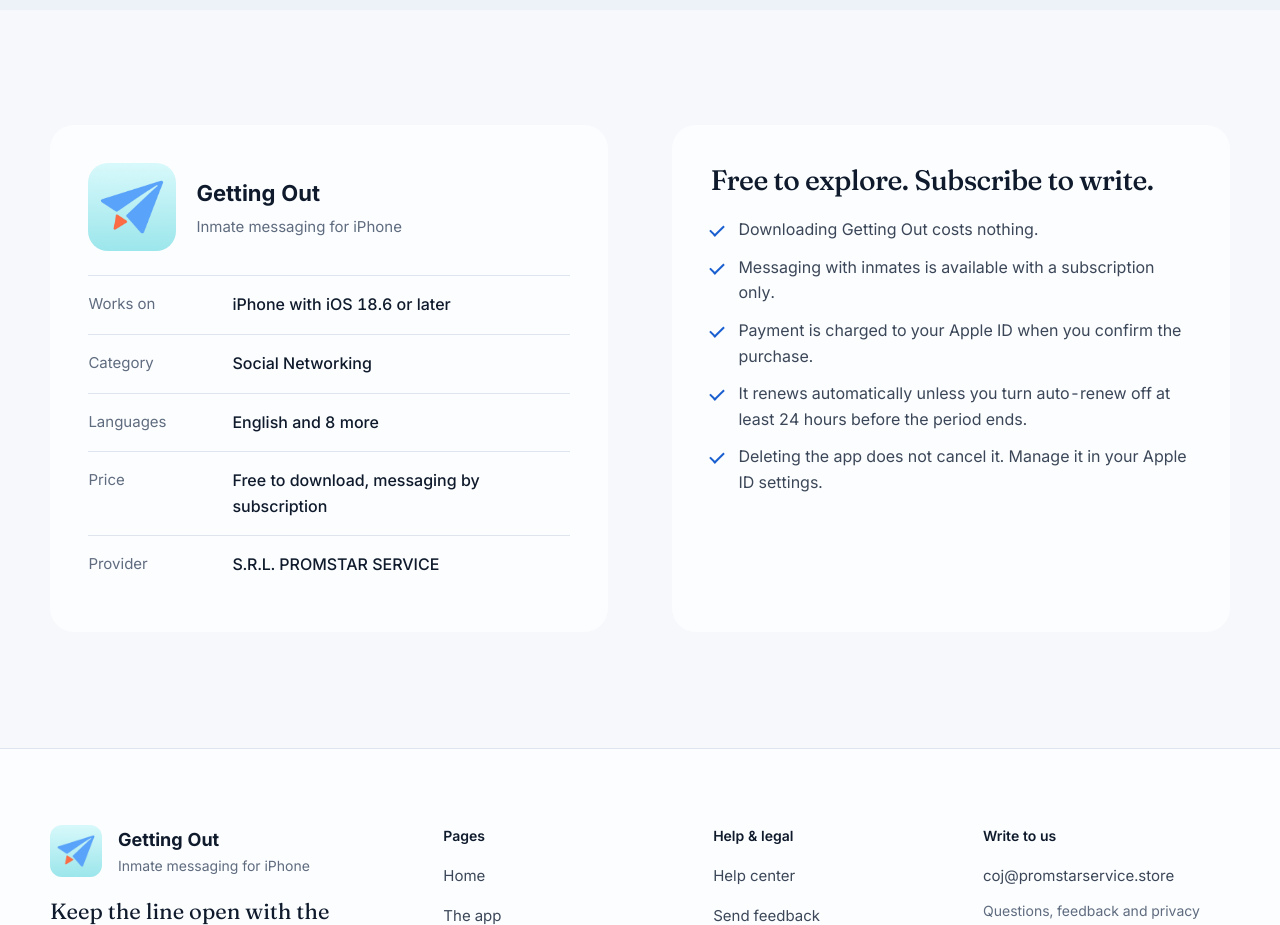
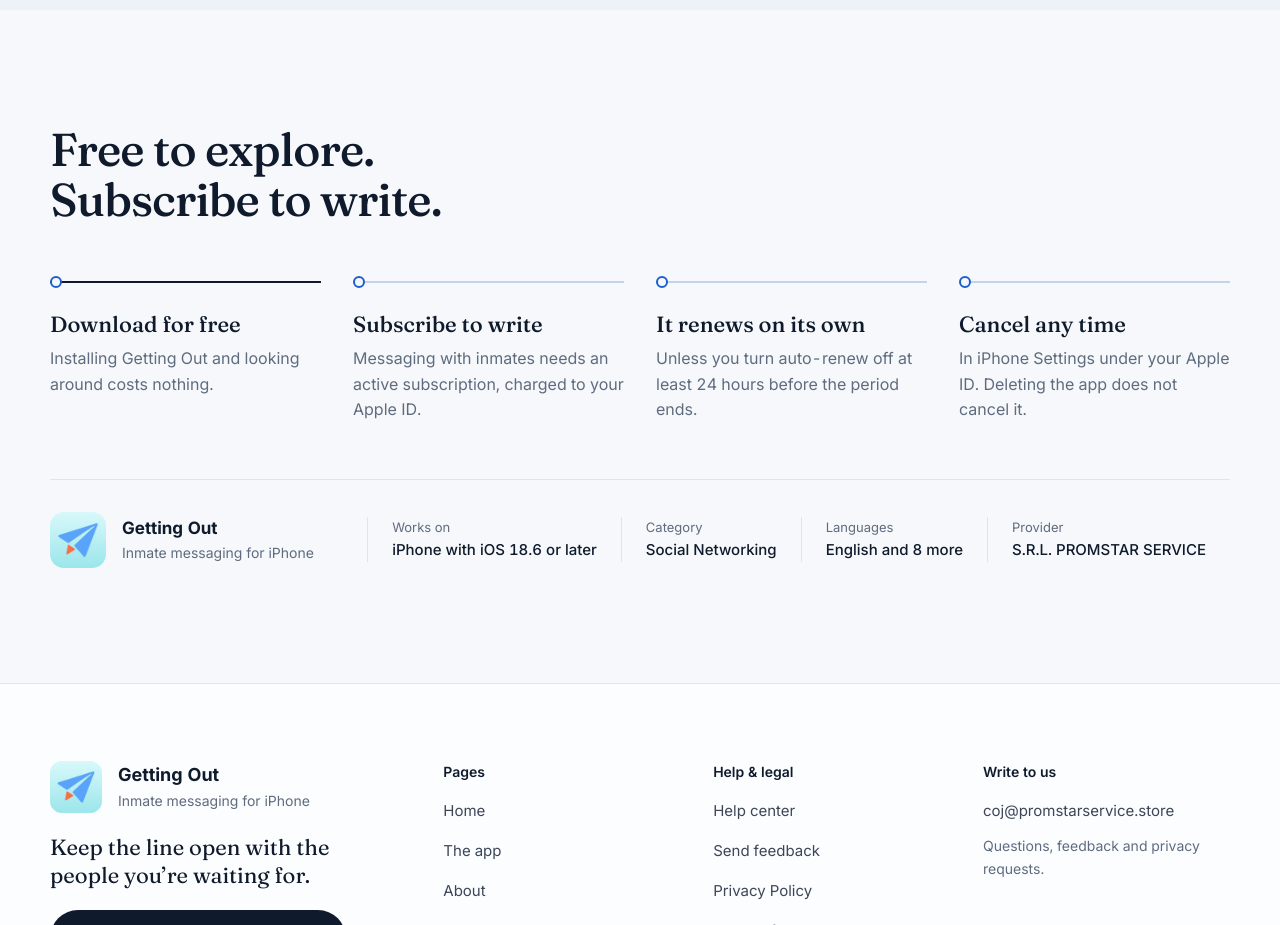
Before and after one commit to norin-web/GTLO2, a React (Vite) app: page /app in a window 1280 px wide. Shown: the part 1300-2225 px from the top of the page. Built offline with nearby package versions, Linux system fonts and the light colour scheme.

Commit message:
Replace the twin cards on App with billing steps and a store strip

```diff
--- a/src/app/content/site.ts
+++ b/src/app/content/site.ts
@@ -125,6 +125,14 @@ export const specs: [string, string][] = [
   ["Provider", site.operator],
 ];
 
+// App page: how paying works, in the order it happens (App Store listing + Terms §10)
+export const billing = [
+  { title: "Download for free", text: `Installing ${site.brand} and looking around costs nothing.` },
+  { title: "Subscribe to write", text: "Messaging with inmates needs an active subscription, charged to your Apple ID." },
+  { title: "It renews on its own", text: "Unless you turn auto-renew off at least 24 hours before the period ends." },
+  { title: "Cancel any time", text: "In iPhone Settings under your Apple ID. Deleting the app does not cancel it." },
+];
+
 export const values = [
   { title: "Plain over clever", text: "Every screen does one job. If a step needs explaining, we redesign the step." },
   { title: "Straight about limits", text: "We say up front what depends on the facility, what costs money and what the AI can’t promise." },
--- a/src/app/pages/OurApp.tsx
+++ b/src/app/pages/OurApp.tsx
@@ -1,6 +1,6 @@
 import { useRef } from "react";
 import { ChevronLeft, ChevronRight } from "lucide-react";
-import { app, site, specs, tour } from "../content/site";
+import { app, billing, site, specs, tour } from "../content/site";
 import { img } from "../utils/img";
 import Btn from "../components/Btn";
 
@@ -44,19 +44,28 @@ export default function OurApp() {
         </div>
       </section>
 
-      {/* Store facts + subscription */}
+      {/* How paying works, as the four things that actually happen, then the store facts in one strip */}
       <section className="section">
-        <div className="container facts">
-          <div className="storecard">
-            <div className="storecard__head">
-              <img src={img("/images/app-icon.png")} alt="" width={88} height={88} />
+        <div className="container billing">
+          <h2 className="h2 billing__title">Free to explore. Subscribe to write.</h2>
+          <ol className="billing__steps">
+            {billing.map((b) => (
+              <li key={b.title}>
+                <h3>{b.title}</h3>
+                <p>{b.text}</p>
+              </li>
+            ))}
+          </ol>
+          <div className="storestrip">
+            <div className="storestrip__id">
+              <img src={img("/images/app-icon.png")} alt="" width={56} height={56} />
               <div>
                 <b>{site.brand}</b>
                 <span>{site.category}</span>
               </div>
             </div>
-            <dl className="specs">
-              {specs.map(([k, v]) => (
+            <dl className="storestrip__specs">
+              {specs.filter(([k]) => k !== "Price").map(([k, v]) => (
                 <div key={k}>
                   <dt>{k}</dt>
                   <dd>{v}</dd>
@@ -64,16 +73,6 @@ export default function OurApp() {
               ))}
             </dl>
           </div>
-          <div className="sub">
-            <h2 className="h3">Free to explore. Subscribe to write.</h2>
-            <ul className="sub__list">
-              <li>Downloading {site.brand} costs nothing.</li>
-              <li>Messaging with inmates is available with a subscription only.</li>
-              <li>Payment is charged to your Apple ID when you confirm the purchase.</li>
-              <li>It renews automatically unless you turn auto-renew off at least 24 hours before the period ends.</li>
-              <li>Deleting the app does not cancel it. Manage it in your Apple ID settings.</li>
-            </ul>
-          </div>
         </div>
       </section>
     </>
--- a/src/styles/index.css
+++ b/src/styles/index.css
@@ -265,24 +265,34 @@ ul, ol { padding: 0; list-style: none; }
   .shelf__item { width: 210px; }
 }
 
-/* ── Store facts + subscription ───────────────────────────── */
-.facts { display: grid; grid-template-columns: minmax(0, 1fr) minmax(0, 1fr); gap: var(--col-gap); }
-.storecard, .sub { background: var(--surface); border-radius: var(--r-card); padding: clamp(28px, 3vw, 40px); }
-.storecard__head { display: flex; gap: 20px; align-items: center; padding-bottom: 24px; border-bottom: 1px solid var(--line); }
-.storecard__head img { border-radius: 20px; }
-.storecard__head div { display: grid; gap: 4px; }
-.storecard__head b { font-size: 22px; color: var(--ink); }
-.storecard__head span { color: var(--muted); font-size: 15px; }
-.specs { display: grid; }
-.specs div { display: grid; grid-template-columns: 128px minmax(0, 1fr); gap: 16px; padding: 16px 0; border-bottom: 1px solid var(--line); }
-.specs div:last-child { border-bottom: 0; }
-.specs dt { color: var(--muted); font-size: 15px; }
-.specs dd { color: var(--ink); font-weight: 500; }
-.sub { display: grid; gap: 20px; align-content: start; }
-.sub__list { display: grid; gap: 12px; }
-.sub__list li { position: relative; padding-left: 28px; }
-.sub__list li::before { content: ""; position: absolute; left: 0; top: 0.5em; width: 14px; height: 8px; border-left: 2px solid var(--blue-ink); border-bottom: 2px solid var(--blue-ink); transform: rotate(-45deg); }
-@media (max-width: 900px) { .facts { grid-template-columns: minmax(0, 1fr); } .specs div { grid-template-columns: 108px minmax(0, 1fr); } }
+/* ── Billing steps + store strip ──────────────────────── */
+.billing { display: grid; gap: clamp(40px, 5vw, 56px); }
+.billing__title { max-width: 14em; }
+.billing__steps { display: grid; grid-template-columns: repeat(4, minmax(0, 1fr)); gap: 0 32px; }
+.billing__steps li { position: relative; padding-top: 28px; border-top: 2px solid var(--line-strong); }
+.billing__steps li:first-child { border-top-color: var(--ink); }
+.billing__steps li::before { content: ""; position: absolute; left: 0; top: -7px; width: 12px; height: 12px; border-radius: 50%; background: var(--bg); border: 2px solid var(--blue-ink); }
+.billing__steps h3 { font-family: var(--serif); font-weight: 500; font-size: 22px; line-height: 1.25; color: var(--ink); margin-bottom: 8px; }
+.billing__steps p { color: var(--muted); max-width: 22em; }
+.storestrip { display: flex; align-items: center; gap: 24px 40px; flex-wrap: wrap; padding-top: 32px; border-top: 1px solid var(--line); }
+.storestrip__id { display: flex; align-items: center; gap: 16px; }
+.storestrip__id img { border-radius: 14px; }
+.storestrip__id div { display: grid; }
+.storestrip__id b { color: var(--ink); font-size: 17px; }
+.storestrip__id span { color: var(--muted); font-size: 14px; }
+.storestrip__specs { display: flex; flex-wrap: wrap; gap: 16px 0; margin-left: auto; }
+.storestrip__specs div { padding: 0 24px; border-left: 1px solid var(--line); }
+.storestrip__specs dt { font-size: 13px; color: var(--muted); }
+.storestrip__specs dd { font-size: 15px; font-weight: 500; color: var(--ink); }
+@media (max-width: 960px) { .storestrip__specs { margin-left: 0; } .storestrip__specs div:first-child { padding-left: 0; border-left: 0; } }
+@media (max-width: 760px) {
+  .billing__steps { grid-template-columns: minmax(0, 1fr); gap: 0; }
+  .billing__steps li { border-top: 0; border-left: 2px solid var(--line-strong); padding: 0 0 28px 24px; }
+  .billing__steps li:first-child { border-left-color: var(--ink); }
+  .billing__steps li::before { left: -7px; top: 4px; }
+  .storestrip__specs { display: grid; grid-template-columns: repeat(2, minmax(0, 1fr)); gap: 16px; width: 100%; }
+  .storestrip__specs div { padding: 0; border-left: 0; }
+}
 
 /* ── About ────────────────────────────────────────────────── */
 .values { display: grid; grid-template-columns: minmax(0, 0.8fr) minmax(0, 1.2fr); gap: var(--col-gap); align-items: start; }
```
